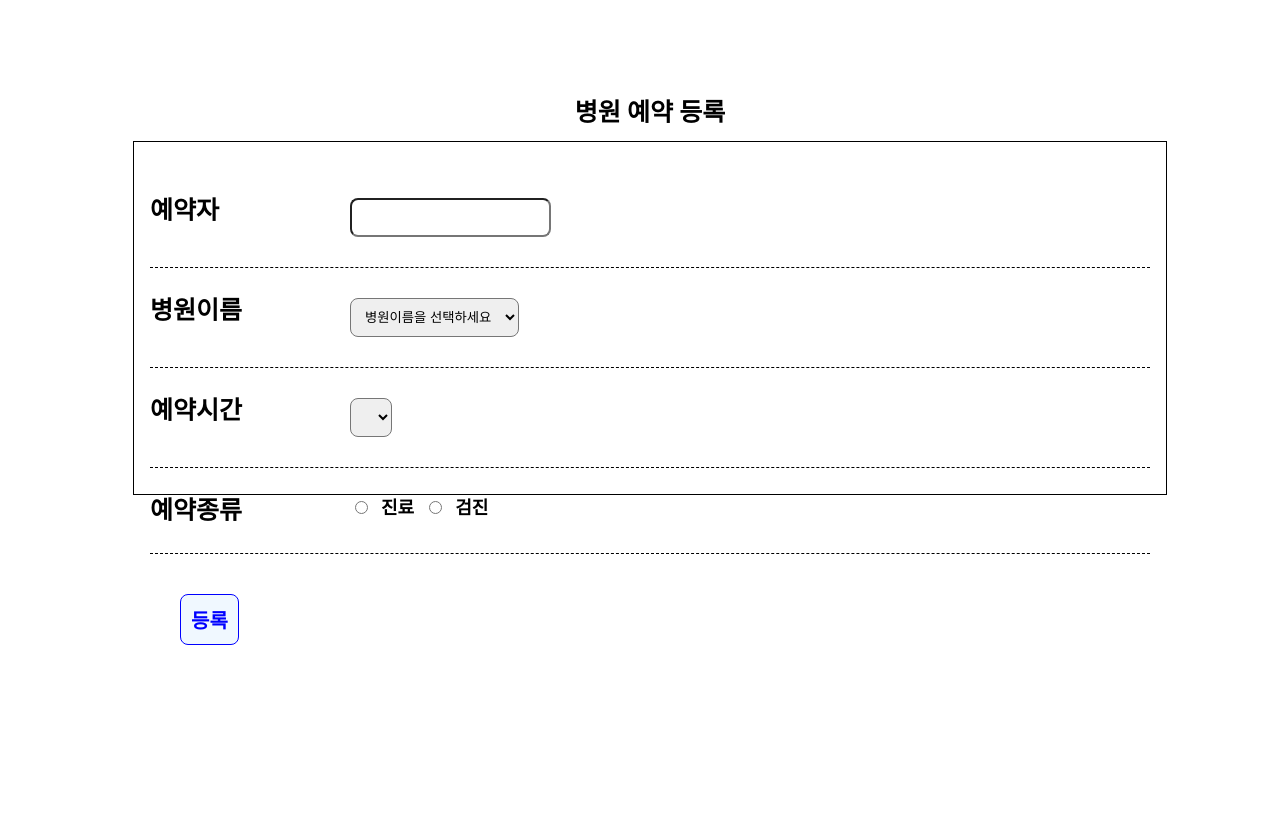
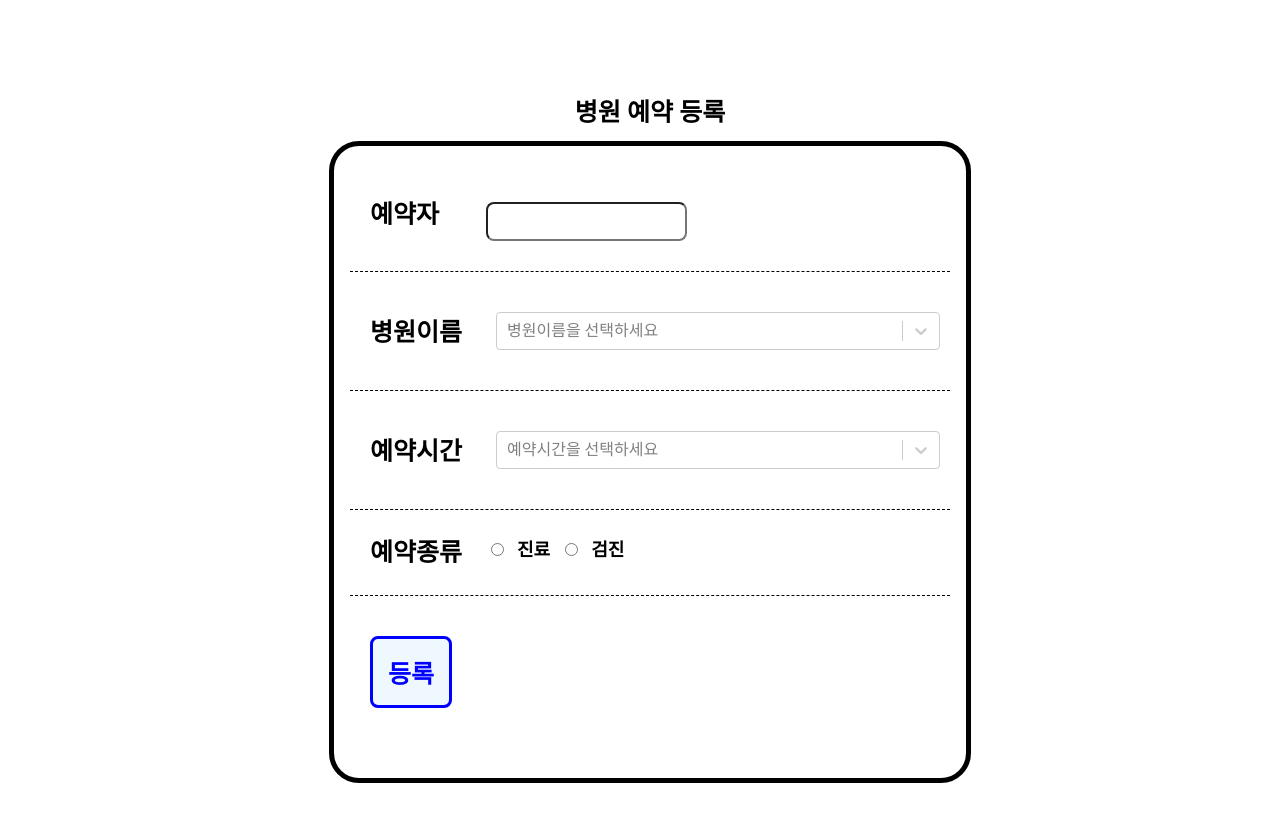
Before and after one commit to Roxy100/hospital-reservation-system, a React (Create React App) app: page /register in a window 1280 px wide. Shown: the top 822 px of the page. Before the commit the page ends 800 px from the top, so only its background shows below. Built offline with nearby package versions, Linux system fonts and the light colour scheme.

Commit message:
Feature: 예약자, 병원이름, 예약시간, 예약종류 선택 후, 등록버튼 클릭 후 alert창으로 안내기능 (#6)
* Feature: 병원이름 선택시, 해당되는 예약시간들 출력

* Feature: 예약자, 예약종류만 등록기능구현 및 중간저장

```diff
--- a/package.json
+++ b/package.json
@@ -10,8 +10,10 @@
     "react": "^18.2.0",
     "react-datepicker": "^4.8.0",
     "react-dom": "^18.2.0",
+    "react-hook-form": "^7.37.0",
     "react-router-dom": "^6.4.2",
     "react-scripts": "5.0.1",
+    "react-select": "^5.5.0",
     "sass": "^1.55.0",
     "styled-components": "^5.3.6",
     "styled-reset": "^4.4.2",
--- a/src/Pages/Register.js
+++ b/src/Pages/Register.js
@@ -1,7 +1,19 @@
 import React, { useEffect, useState } from 'react';
 import styled from 'styled-components';
+import { useForm, Controller } from 'react-hook-form';
+import Select from 'react-select';
 
 const Register = () => {
+  const {
+    register,
+    control,
+    handleSubmit,
+    formState: { isSubmitting },
+  } = useForm();
+  const onSubmit = data => {
+    alert(JSON.stringify(data));
+  };
+
   const [hospitalList, setHospitalList] = useState([]);
   const [hospital, setHospital] = useState({});
 
@@ -15,35 +27,46 @@ const Register = () => {
 
   const handleDropHospital = e => {
     const { value } = e.target;
-    setHospital(
-      hospitalList.find(hospital => hospital.hostpitalName === value)
-    );
+    setHospital(hospitalList.find(hospital => hospital.hospitalName === value));
   };
 
   return (
     <StyledRegister>
       <div className="register_container">
         <h3 className="register_title">병원 예약 등록</h3>
+        <form onSubmit={handleSubmit(onSubmit)}>
           <div className="register_form_container">
             <div className="register_form">
-            <div className="booker_container box">
-              <div className="booker_title box_title">예약자</div>
-              <div className="booker_input_container box_content_container">
+              <div className="box">
+                <div className="box_title">예약자</div>
+                <div className="box_content_container">
                   <input
                     type="text"
                     id="bookerId"
-                  name="bookerId"
-                  className="booker_input box_content"
+                    {...register('bookerId', { required: true })}
+                    defaultValue=""
+                    className="box_content"
                   />
                 </div>
               </div>
-            <div className="hospital_container box">
-              <div className="hospital_title box_title">병원이름</div>
-              <div className="hospital_dropdown_container box_content_container">
-                <select
-                  className="hospital_dropdown_select box_content"
+              <div className="box">
+                <div className="box_title another_title">병원이름</div>
+                <div className="box_content_container">
+                  <Controller
+                    name="hospitalName"
+                    control={control}
+                    rules={{ required: true }}
+                    render={({ field: { value, onChange } }) => (
+                      <Select
+                        className="box_content"
+                        placeholder="병원이름을 선택하세요"
                         onChange={handleDropHospital}
-                >
+                        options={hospitalList}
+                        value={value} // 여기서 map을 돌려야 할 것 같은...
+                      />
+                    )}
+                  />
+                  {/* <select className="box_content" onChange={handleDropHospital}>
                     {hospitalList &&
                       hospitalList.map((hospital, index) => {
                         return (
@@ -52,46 +75,67 @@ const Register = () => {
                           </option>
                         );
                       })}
-                </select>
+                  </select> */}
                 </div>
               </div>
-            <div className="reservation_time_container box">
-              <div className="reservation_time_title box_title">예약시간</div>
-              <div className="reservation_time_dropdown_container box_content_container">
-                <select className="reservation_time_dropdown_select box_content">
-                  {hospital.reservationHours &&
-                    hospital.reservationHours.map((reservationHour, index) => {
+              <div className="box">
+                <div className="box_title another_title">예약시간</div>
+                <div className="box_content_container">
+                  <Controller
+                    name="reservationHour"
+                    control={control}
+                    rules={{ required: true }}
+                    render={({ field }) => (
+                      <Select
+                        className="box_content"
+                        placeholder="예약시간을 선택하세요"
+                        options={hospital.reservationHours}
+                        value={field.value} // 여기서 map을 돌려야 할 것 같은...
+                      />
+                    )}
+                  />
+                  {/* <select className=" box_content">
+                    {hospital?.reservationHours?.map(
+                      (reservationHour, index) => {
                         return (
                           <option key={reservationHour.hourId}>
                             {reservationHour.hour}
                           </option>
                         );
-                    })}
-                </select>
+                      }
+                    )}
+                  </select> */}
                 </div>
               </div>
-            <div className="reservation_type_container box">
-              <div className="reservation_type_title box_title">예약종류</div>
-              <div className="reservation_type_checkbox_container box_content_container">
+              <div className="box">
+                <div className="box_title">예약종류</div>
+                <div className="box_content_container reservation_type_checkbox_container">
                   <input
                     type="radio"
                     id="diagnosis"
-                  name="diagnosis"
-                  className="diagnosis"
+                    {...register('reservation_type', { required: true })}
+                    value="진료"
                   />
                   <label htmlFor="diagnosis">진료</label>
                   <input
                     type="radio"
                     id="checkup"
-                  name="checkup"
-                  className="checkup"
+                    {...register('reservation_type', { required: true })}
+                    value="검진"
                   />
                   <label htmlFor="checkup">검진</label>
                 </div>
               </div>
             </div>
-          <button className="register_btn">등록</button>
+            <button
+              type="submit"
+              disabled={isSubmitting}
+              className="register_btn"
+            >
+              등록
+            </button>
           </div>
+        </form>
       </div>
     </StyledRegister>
   );
@@ -113,10 +157,11 @@ const StyledRegister = styled.div`
     }
 
     .register_form_container {
+      width: 600px;
+      height: 600px;
       padding: 16px;
-      border: 1px solid black;
-      width: 1000px;
-      height: 40vh;
+      border: 5px solid black;
+      border-radius: 30px;
 
       .register_form {
         padding: 10px 0;
@@ -130,8 +175,13 @@ const StyledRegister = styled.div`
 
           .box_title {
             width: 20%;
+            margin-left: 20px;
             font-size: 25px;
             font-weight: 600;
+          }
+
+          .another_title {
+            margin-top: 18px;
           }
 
           .box_content_container {
@@ -153,14 +203,17 @@ const StyledRegister = styled.div`
       }
 
       .register_btn {
-        margin: 30px;
-        padding: 10px;
-        font-size: 20px;
+        margin: 30px 20px;
+        padding: 15px;
+        font-size: 25px;
         font-weight: 600;
         background-color: #f0f8ff;
         color: blue;
-        border: 0.5px solid blue;
+        border: 3px solid blue;
         border-radius: 8px;
+        &:hover {
+          cursor: pointer;
+        }
       }
     }
   }
```
Also changed, not shown: 1 other file (tests, documents, lock files or other folders). Lines whose indentation alone changed are shown as unchanged.
